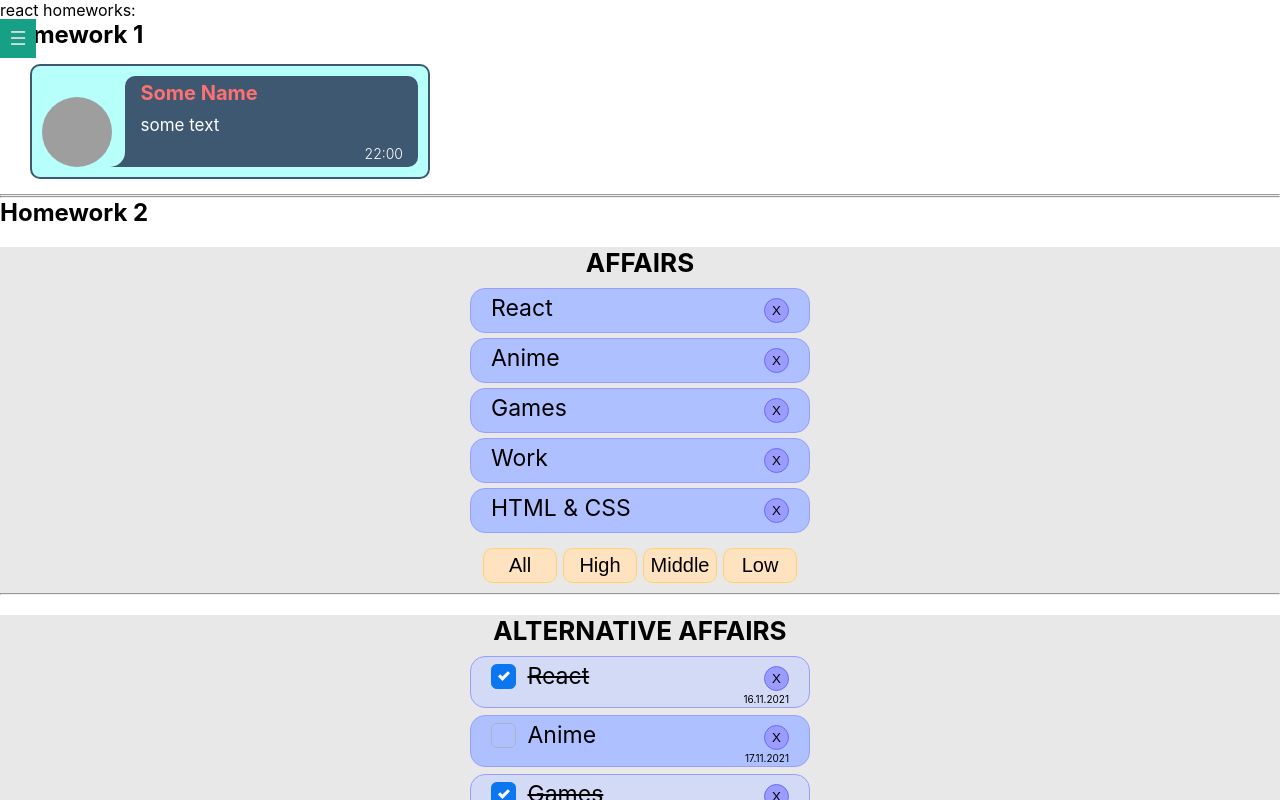
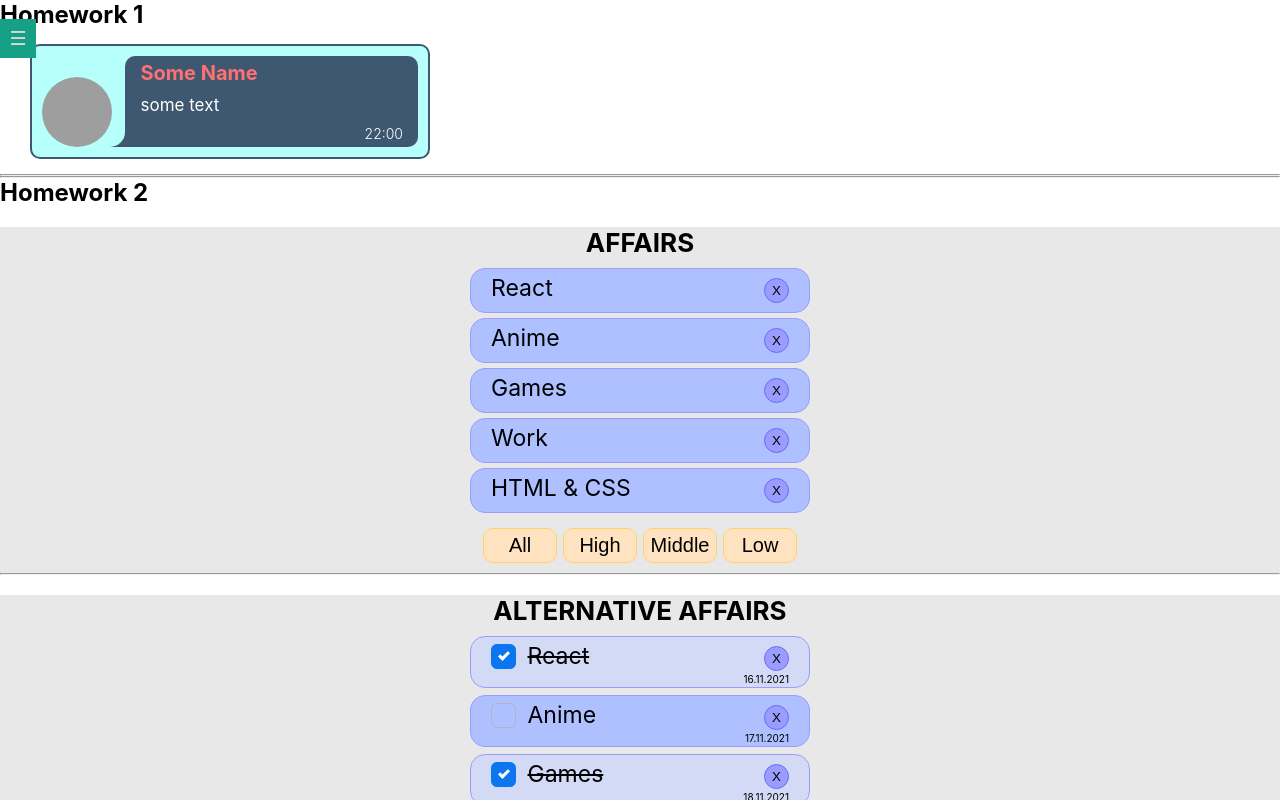
Before and after one commit to Alexey2576/it-incubator__ignat-tasks, a React (Create React App) app: page /#/pre-junior in a window 1280 px wide. Shown: the top 800 px of the page. Built offline with nearby package versions, Linux system fonts and the light colour scheme; grey boxes are pictures that could not be loaded.

Commit message:
Delete div => react homeworks

```diff
--- a/src/p1-main/m1-ui/u1-app/App.tsx
+++ b/src/p1-main/m1-ui/u1-app/App.tsx
@@ -5,7 +5,6 @@ import HW5 from "../../../p2-homeworks/h5/HW5";
 function App() {
     return (
         <div className={s.App}>
-            <div>react homeworks:</div>
             {/*<HW1/>*/}
             {/*<HW2/>*/}
             {/*<HW3/>*/}
```
